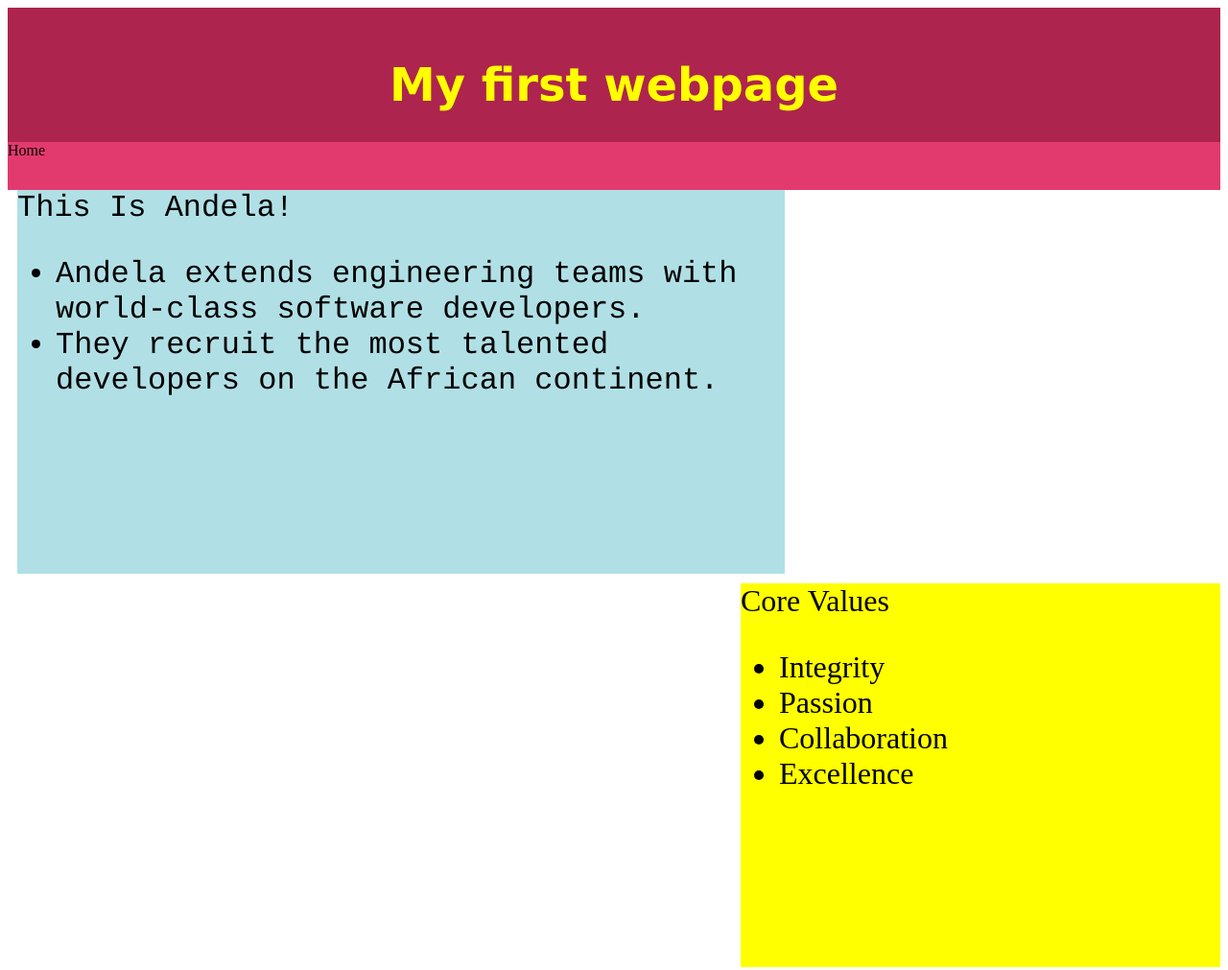
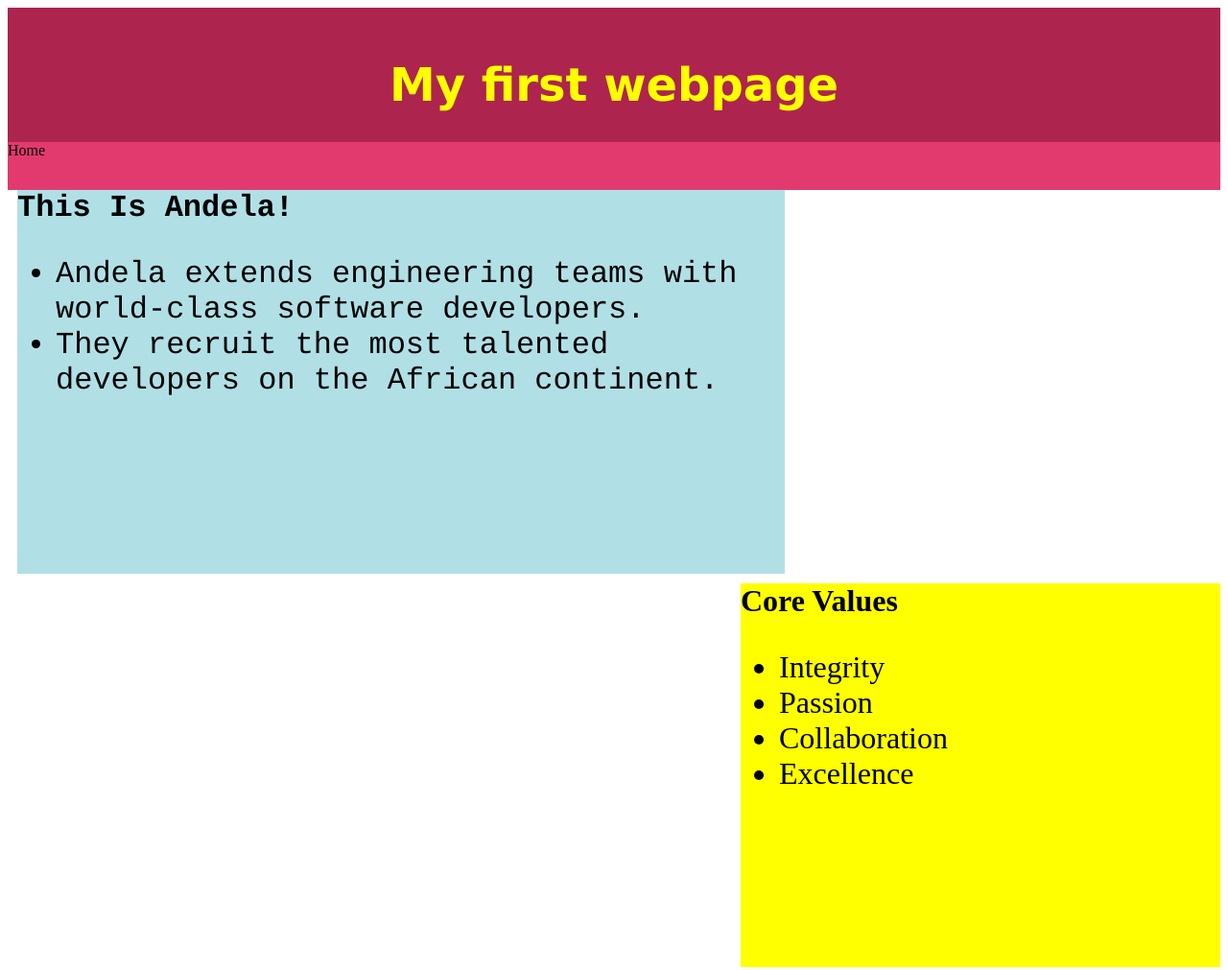
Before and after one commit to ArchieKe/webpage, a plain HTML site: page index.html in a window 1280 px wide. Shown: the top 1011 px of the page at 96% size. Drawn offline with Linux system fonts and the light colour scheme.

Commit message:
Update index.html

```diff
--- a/index.html
+++ b/index.html
@@ -12,14 +12,14 @@
 				Home
 			</div>
 			<div class="content">
-				This Is Andela!
+				<b>This Is Andela!</b>
 				<ul>
 					<li>Andela extends engineering teams with world-class software developers.</li>
 					<li>They recruit the most talented developers on the African continent.</li>
 				</ul>
 			</div>
 			<div class="sidebar">
-				Core Values
+				<b>Core Values</b>
 				<ul>
 				  <li>Integrity</li>
 				  <li>Passion</li>
```
